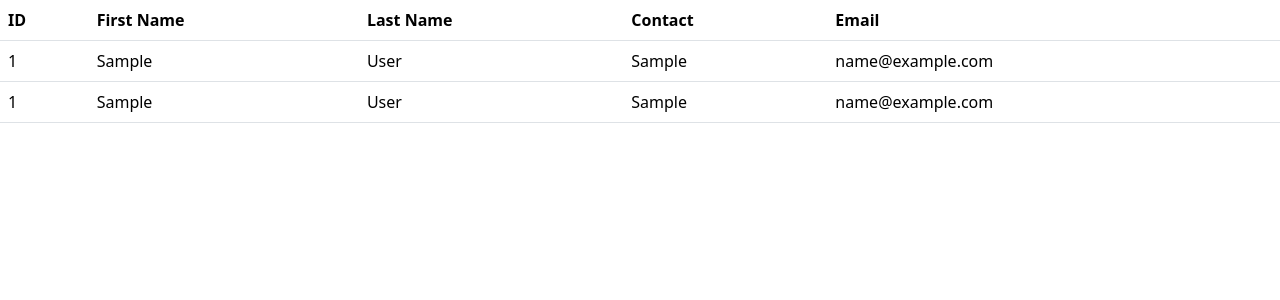
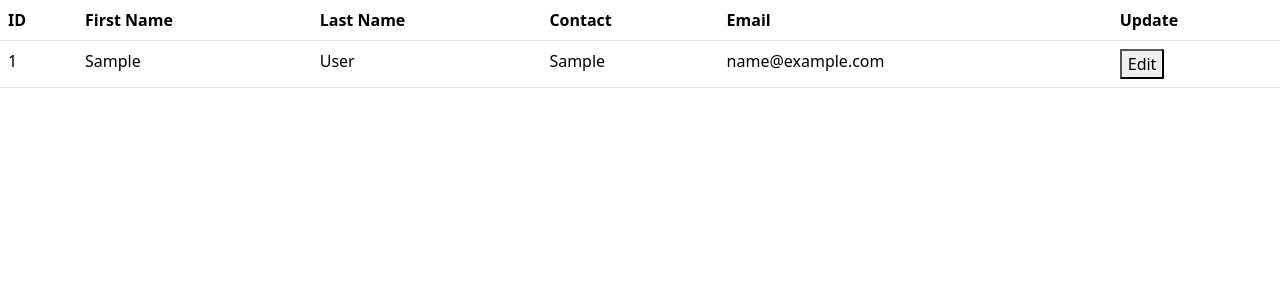
Before and after one commit to Nitin1Sahu/demo_curd, a PHP site: page /display/index.php in a window 1280 px wide. Shown: the top 300 px of the page. Run offline with PHP 8.4, Linux system fonts and the light colour scheme; tables that the repository leaves empty or names only in its code hold one stand-in row (values such as "Sample post").

Commit message:
Update data class 1

```diff
--- a/display/index.php
+++ b/display/index.php
@@ -26,6 +26,7 @@ while($rawdata = $exe->fetch_assoc()) {
       <th scope="col">Last Name</th>
       <th scope="col">Contact</th>
       <th scope="col">Email</th>
+      <th scope="col">Update</th>
     </tr>
   </thead>
   <tbody>
@@ -36,20 +37,10 @@ while($rawdata = $exe->fetch_assoc()) {
       <td><?php ECHO $user['lname'];?></td>
       <td><?php ECHO $user['contact'];?></td>
       <td><?php ECHO $user['email'];?></td>
+      <td><a href="../operation/update.php?user=<?php ECHO $user['id'];?>"><button>Edit</button></a></td>
+
     </tr>
    <?php }?>
-
-   <?php
-   foreach($data as $user) {
-    ECHO "<tr>";
-    ECHO "<td>" . $user['id'] . "</td>";
-    ECHO "<td>" . $user['fname'] . "</td>";
-    ECHO "<td>" . $user['lname'] . "</td>";
-    ECHO "<td>" . $user['contact'] . "</td>";
-    ECHO "<td>" . $user['email'] . "</td>";
-    ECHO "</tr>";
-   }
-   ?>
   </tbody>
 </table>
 
```
Also changed, not shown: index.php (+1 -6 lines), operation/update.php (added, +43 -0 lines), action/updateAction.php (added).
